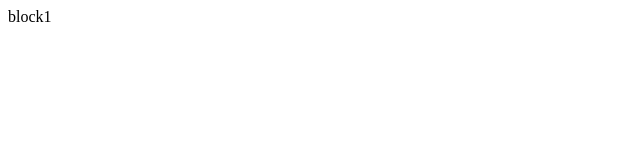
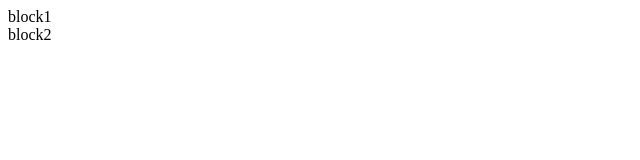
Before and after one commit to tworkdevelopment/dz_8-6, a plain HTML site: page index.html in a window 1280 px wide. Shown: the full height of the page, 0-640 px from the left. Drawn offline with Linux system fonts and the light colour scheme.

Commit message:
add 2 block

```diff
--- a/index.html
+++ b/index.html
@@ -10,7 +10,7 @@
 
 <body>
     <div>block1</div>
-
+    <div>block2</div>
 </body>
 
 </html>
```
